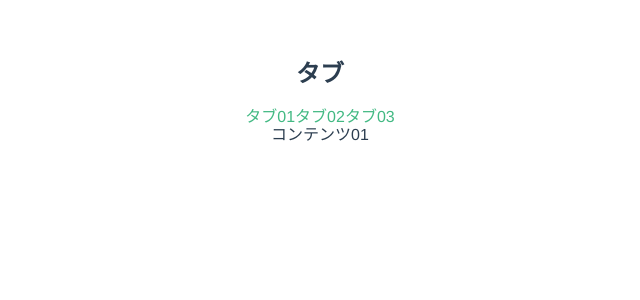
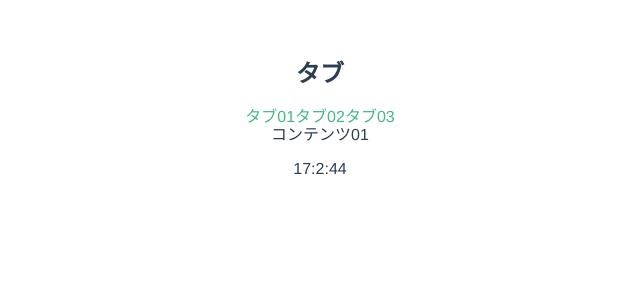
Before and after one commit to noguchi-makito/drive-site, a Vue app: page /hellow in a window 1280 px wide. Shown: the top 300 px of the page, without its empty margins (320-960 px from the left). Built offline with nearby package versions, Linux system fonts and the light colour scheme.

Commit message:
時刻表示テスト

```diff
--- a/package.json
+++ b/package.json
@@ -12,6 +12,7 @@
     "@fortawesome/free-solid-svg-icons": "^5.12.0",
     "@fortawesome/vue-fontawesome": "^0.1.8",
     "core-js": "^3.4.3",
+    "moment": "^2.24.0",
     "vue": "^2.6.10",
     "vue-router": "^3.1.3",
     "vuex-router-sync": "^5.0.0"
--- a/src/components/HelloWorld.vue
+++ b/src/components/HelloWorld.vue
@@ -19,15 +19,28 @@
           </div>
       </div>
     </div>
+    <p>{{ timestamp }}</p>
   </div>
 </template>
 
 <script>
   export default {
+    created() {
+      this.getNow();
+    },
     data() {
       return {
-        activetab: 1
+        activetab: 1,
+        timestamp:'',
       }
+    },
+    methods: {
+      getNow: function() {
+          const today = new Date();
+          const time = today.getHours() + ":" + today.getMinutes() + ":" + today.getSeconds();
+          const dateTime = time;
+          this.timestamp = dateTime;
+      },
     }
   }
 </script>
```
Also changed, not shown: 1 other file (tests, documents, lock files or other folders).
